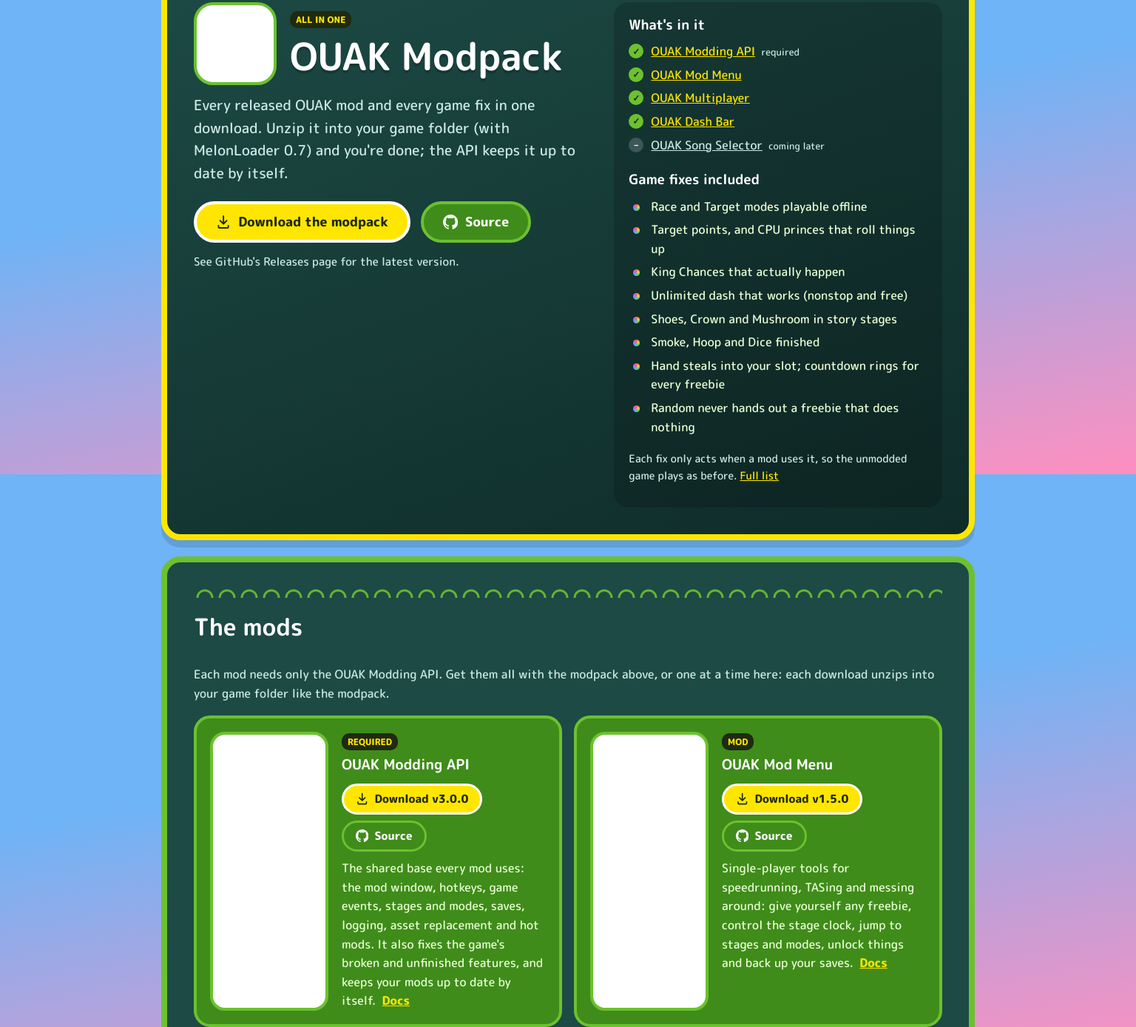
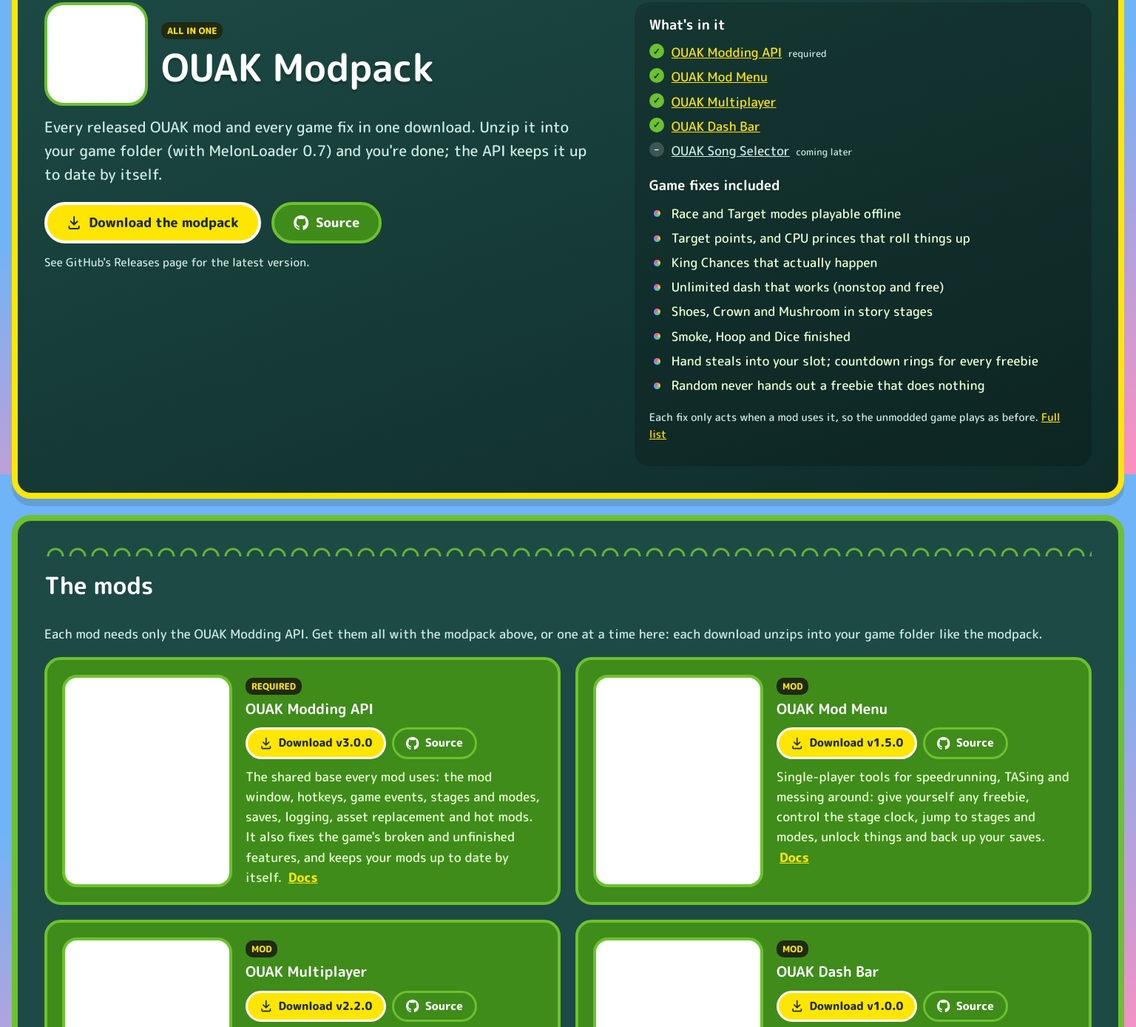
Before and after one commit to nmlacker/OUAK-hub, a plain HTML site: page mods.html in a window 1536 px wide. Shown: the part 159-1547 px from the top of the page at 74% size. Drawn offline with Linux system fonts and the light colour scheme; no server answers.

Commit message:
Use the screen's width on big monitors
The page grows to 1760 px instead of a 1100 px column, so a 1080p screen
isn't mostly empty: three mod cards a row, bigger pictures and slightly
larger text from 1500 px. Running text (FAQ answers, docs, the modpack
blurb) keeps a readable line length.

Co-Authored-By: Claude Opus 5.5 <noreply@anthropic.com>

```diff
--- a/mods.html
+++ b/mods.html
@@ -5,7 +5,7 @@
 <meta name="viewport" content="width=device-width, initial-scale=1">
 <title>OUAK Mods</title>
 <meta name="description" content="Every OUAK mod for Once Upon a KATAMARI, with its release and source: the OUAK Modpack, the Modding API, Mod Menu, Multiplayer, Song Selector and Dash Bar.">
-<link rel="stylesheet" href="style.css?v=3">
+<link rel="stylesheet" href="style.css?v=4">
 </head>
 <body>
 <svg width="0" height="0" style="position:absolute" aria-hidden="true">
--- a/style.css
+++ b/style.css
@@ -27,7 +27,7 @@ body {
 a { color: var(--yellow); }
 a:hover { color: #fff59a; }
 
-.wrap { width: min(1100px, 100% - 32px); margin: 0 auto; }
+.wrap { width: min(1760px, 100% - 32px); margin: 0 auto; }
 
 /* header */
 .top { padding: 18px 0; }
@@ -90,7 +90,7 @@ kbd { background: #fff; color: var(--ink); font-weight: 700; }
 details { background: var(--panel-deep); border-radius: 18px; padding: 12px 18px; margin: 10px 0; border: 3px solid transparent; }
 details[open] { border-color: var(--green); }
 summary { cursor: pointer; font-weight: 800; font-size: 1.08rem; }
-details p, details ul { color: var(--muted); }
+details p, details ul { color: var(--muted); max-width: 95ch; }
 
 /* docs */
 .docs-layout { display: flex; flex-wrap: wrap; gap: 20px; align-items: flex-start; }
@@ -98,7 +98,7 @@ details p, details ul { color: var(--muted); }
 .docs-nav a { display: block; text-decoration: none; color: #fff; font-weight: 700; padding: 8px 14px; border-radius: 16px; margin: 4px 0; background: var(--green-dark); }
 .docs-nav a.active { background: var(--cream); color: var(--ink); }
 .docs-body { flex: 999 1 560px; min-width: 0; }
-.md { color: #f2fff0; }
+.md { color: #f2fff0; max-width: 110ch; }
 .md h1, .md h2, .md h3 { line-height: 1.25; }
 .md h1 { font-size: 1.9rem; }
 .md pre { background: var(--panel-deep); border-radius: 14px; padding: 14px; overflow-x: auto; }
@@ -119,7 +119,7 @@ nav a.icon-link { display: inline-flex; align-items: center; gap: 6px; }
 .modpack { display: grid; grid-template-columns: minmax(0, 1.2fr) minmax(0, 1fr); gap: 12px 36px; align-items: start;
   background: linear-gradient(160deg, var(--panel) 0%, var(--panel-deep) 100%); border-color: var(--yellow); }
 .modpack h1 { margin: 4px 0 10px; font-size: clamp(2rem, 5vw, 3.2rem); line-height: 1.1; text-shadow: 0 4px 0 rgba(0,0,0,0.18); }
-.modpack .lead { color: var(--muted); font-size: clamp(1.02rem, 2vw, 1.2rem); margin: 0 0 22px; }
+.modpack .lead { color: var(--muted); font-size: clamp(1.02rem, 2vw, 1.25rem); margin: 0 0 22px; max-width: 62ch; }
 .modpack .release { text-align: left; }
 .pack-side { background: rgba(0,0,0,0.18); border-radius: 20px; padding: 16px 20px; }
 .pack-side h2 { font-size: 1.15rem; margin: 0 0 6px; }
@@ -174,6 +174,15 @@ nav a.icon-link { display: inline-flex; align-items: center; gap: 6px; }
   .pic.big { width: 80px; height: 80px; }
 }
 
+@media (min-width: 1500px) {
+  body { font-size: 17px; }
+  .grid.mods { grid-template-columns: repeat(auto-fit, minmax(500px, 1fr)); gap: 20px; }
+  .card.mod { grid-template-columns: 230px minmax(0, 1fr); padding: 20px; }
+  .card.mod > .pic { min-height: 200px; }
+  .pic.big { width: 140px; height: 140px; }
+  .modpack { gap: 12px 56px; }
+}
+
 a.linkcard { text-decoration: none; color: #fff; display: block; }
 a.linkcard:hover { border-color: var(--yellow); transform: translateY(-2px); color: #fff; }
 
```
Also changed, not shown: docs.html (+1 -1 lines), faq.html (+1 -1 lines), index.html (+1 -1 lines).
